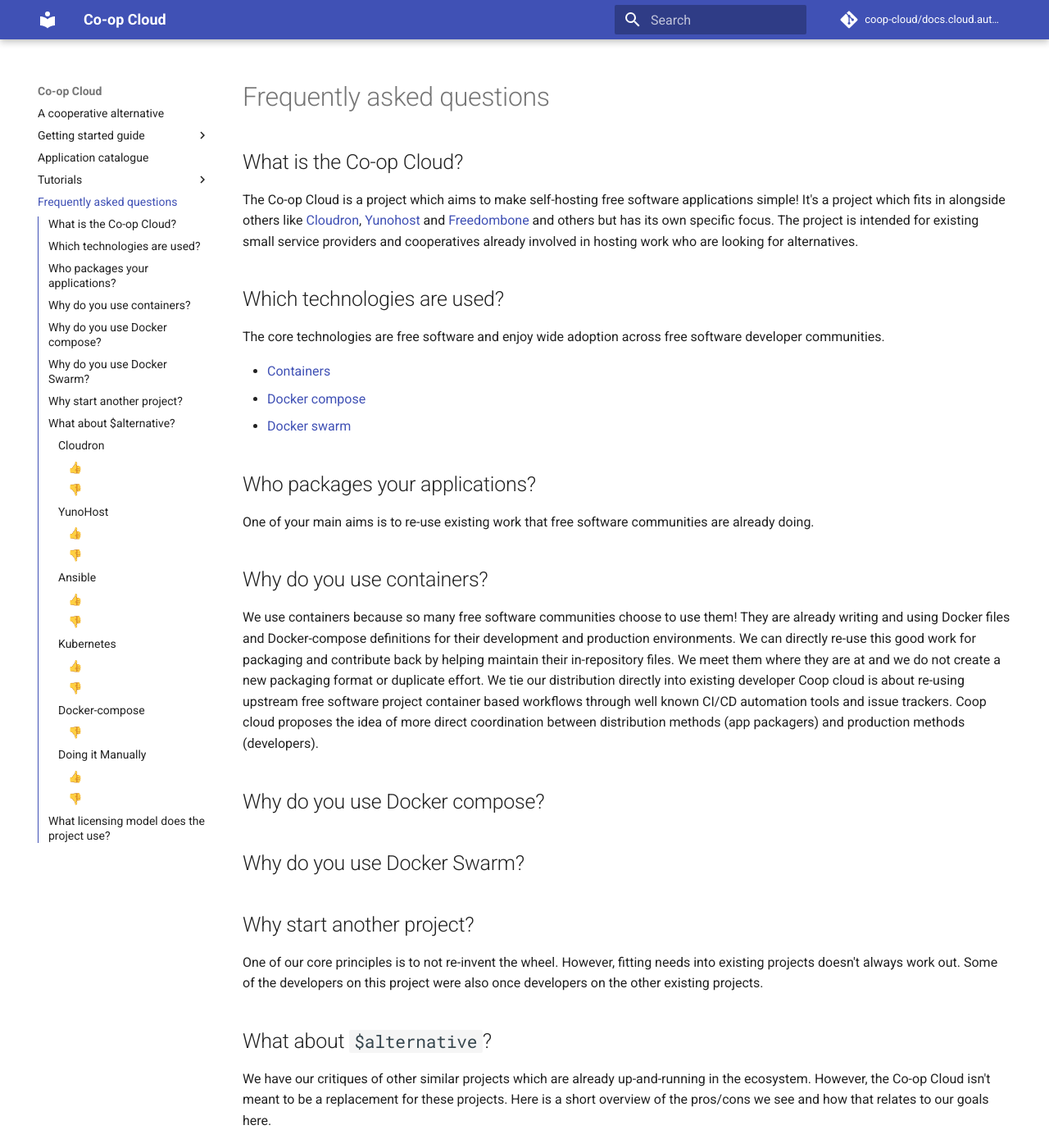
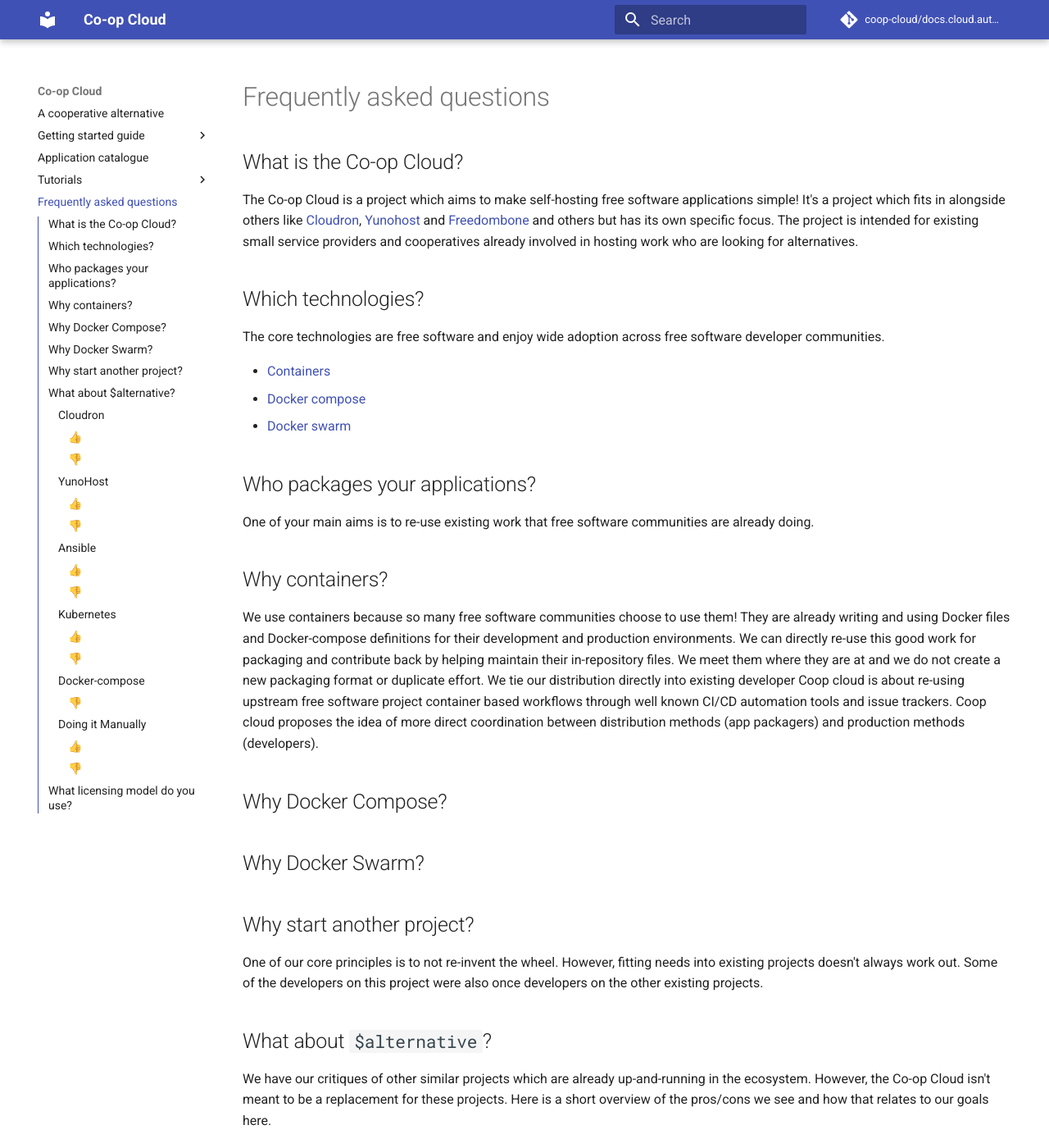
Before and after one commit to mayel/docs.coopcloud.tech, an MkDocs documentation site: the page built from docs/faq.md, in a window 1280 px wide and 1400 px high. Shown: the whole window at 82% size. Built offline with MkDocs 1.6.1 and Material for MkDocs 9.7.7, drawn with Linux system fonts in a browser that asks for light colours; some of the changed text lies outside the part shown.

Commit message:
Shorten FAQ questions

```diff
--- a/docs/faq.md
+++ b/docs/faq.md
@@ -6,7 +6,7 @@
 
 The Co-op Cloud is a project which aims to make self-hosting free software applications simple! It's a project which fits in alongside others like [Cloudron](https://www.cloudron.io/), [Yunohost](https://yunohost.org/) and [Freedombone](https://freedombone.net/) and others but has its own specific focus. The project is intended for existing small service providers and cooperatives already involved in hosting work who are looking for alternatives.
 
-## Which technologies are used?
+## Which technologies?
 
 The core technologies are free software and enjoy wide adoption across free
 software developer communities.
@@ -20,7 +20,7 @@
 One of your main aims is to re-use existing work that free software communities
 are already doing.
 
-## Why do you use containers?
+## Why containers?
 
 We use containers because so many free software communities choose to use them!
 They are already writing and using Docker files and Docker-compose definitions
@@ -33,9 +33,9 @@
 trackers. Coop cloud proposes the idea of more direct coordination between
 distribution methods (app packagers) and production methods (developers).
 
-## Why do you use Docker compose?
+## Why Docker Compose?
 
-## Why do you use Docker Swarm?
+## Why Docker Swarm?
 
 ## Why start another project?
 
@@ -118,6 +118,6 @@
 - 👎 Array of sysadmin skills required to install applications
 - 👎 Hard to share configurations into the commons
 
-## What licensing model does the project use?
+## What licensing model do you use?
 
 The Co-op Cloud will always be available under copyleft licenses.
--- a/docs/overview.md
+++ b/docs/overview.md
@@ -15,7 +15,7 @@
 
 The communities who develop these softwares also publish them using containers. For example, here is the [Nextcloud hub.docker.com account] which allows end-users to quickly deploy a new Nextcloud instance.
 
-Learn more about why we use containers [in the FAQ section](faq/#why-do-you-use-containers).
+Learn more about why we use containers [in the FAQ section](faq/#why-containers).
 
 [nextcloud]: https://nextcloud.com
 [jitsi]: https://jitsi.org
@@ -33,7 +33,7 @@
 
 [Each application] that the Co-op cloud provides is described using the compose specification and makes use of the upstream project published container.
 
-Learn more about why we use Docker compose [in the FAQ section](faq/#why-do-you-use-docker-compose).
+Learn more about why we use Docker compose [in the FAQ section](faq/#why-docker-compose).
 
 [standards based compose specification]: https://compose-spec.io
 [docker compose]: https://docs.docker.com/compose/
@@ -45,7 +45,7 @@
 
 The Co-op cloud makes use of [Docker swarm] as a deployment environment. It offers an approriate feature set which allows us to support zero-down time upgrades, seamless application rollbacks, automatic deploy failure handling, scaling, hybrid cloud setups and maintain a decentralised design.
 
-Learn more about why we use Docker swarm [in the FAQ section](faq/#why-do-you-use-docker-swarm).
+Learn more about why we use Docker swarm [in the FAQ section](faq/#why-docker-swarm).
 
 [docker swarm]: https://docs.docker.com/engine/swarm/
 
```
